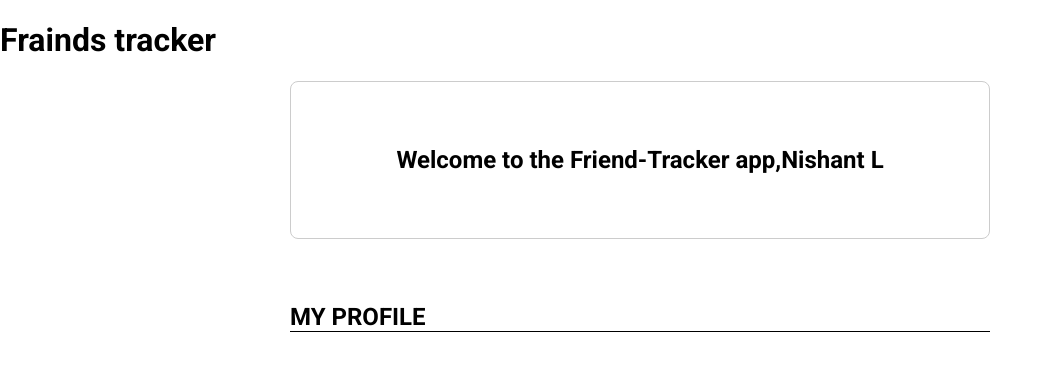
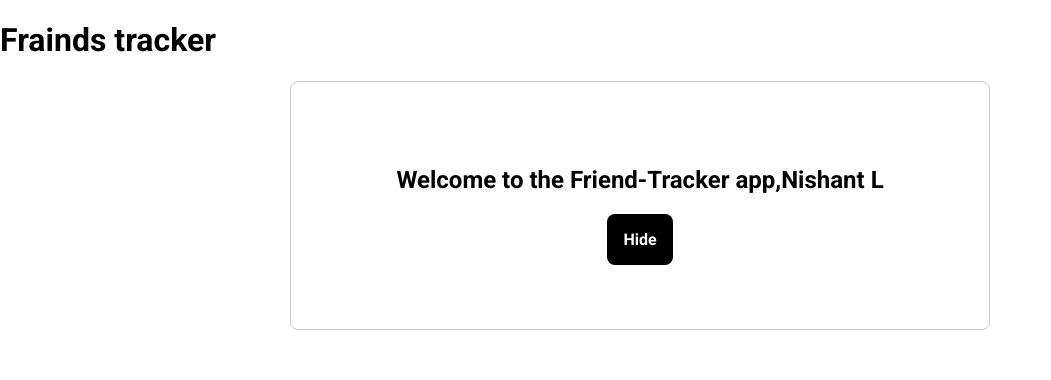
Before and after one commit to Nishant-l/FriendsTracker, a React (Create React App) app: page / in a window 1280 px wide. Shown: the top 380 px of the page, without its empty margins (0-1051 px from the left). Built offline with nearby package versions, Linux system fonts and the light colour scheme.

Commit message:
Added button to hide welcome message;

```diff
--- a/src/WelcomeMessage.js
+++ b/src/WelcomeMessage.js
@@ -1,9 +1,15 @@
 import PropTypes  from "prop-types"
 import style from './WelcomeMessage.module.css'
+import { useState } from "react"
 
 const WelcomeMessage = ({name}) => {
+    const [isVisible ,setVisibility] = useState(true);
     return(
-        <h2 className={style.welcomeMessage}>Welcome to the Friend-Tracker app,{name}</h2>
+        isVisible ?
+        (<div className={style.welcomeMessage}>
+            <h2 >Welcome to the Friend-Tracker app,{name}</h2>
+            <button onClick={()=>{setVisibility(false)}}>Hide</button>
+        </div>): null
     )
 }
 
--- a/src/index.css
+++ b/src/index.css
@@ -9,3 +9,15 @@ code {
   font-family: source-code-pro, Menlo, Monaco, Consolas, 'Courier New',
     monospace;
 }
+
+button{
+  background-color: black;
+  color: white;
+  border: none;
+  border-radius: 8px;
+  cursor: pointer;
+  font-family: 'Roboto', sans-serif;
+  font-size: 16px;
+  font-weight: bold;
+  padding: 16px;
+}
```
